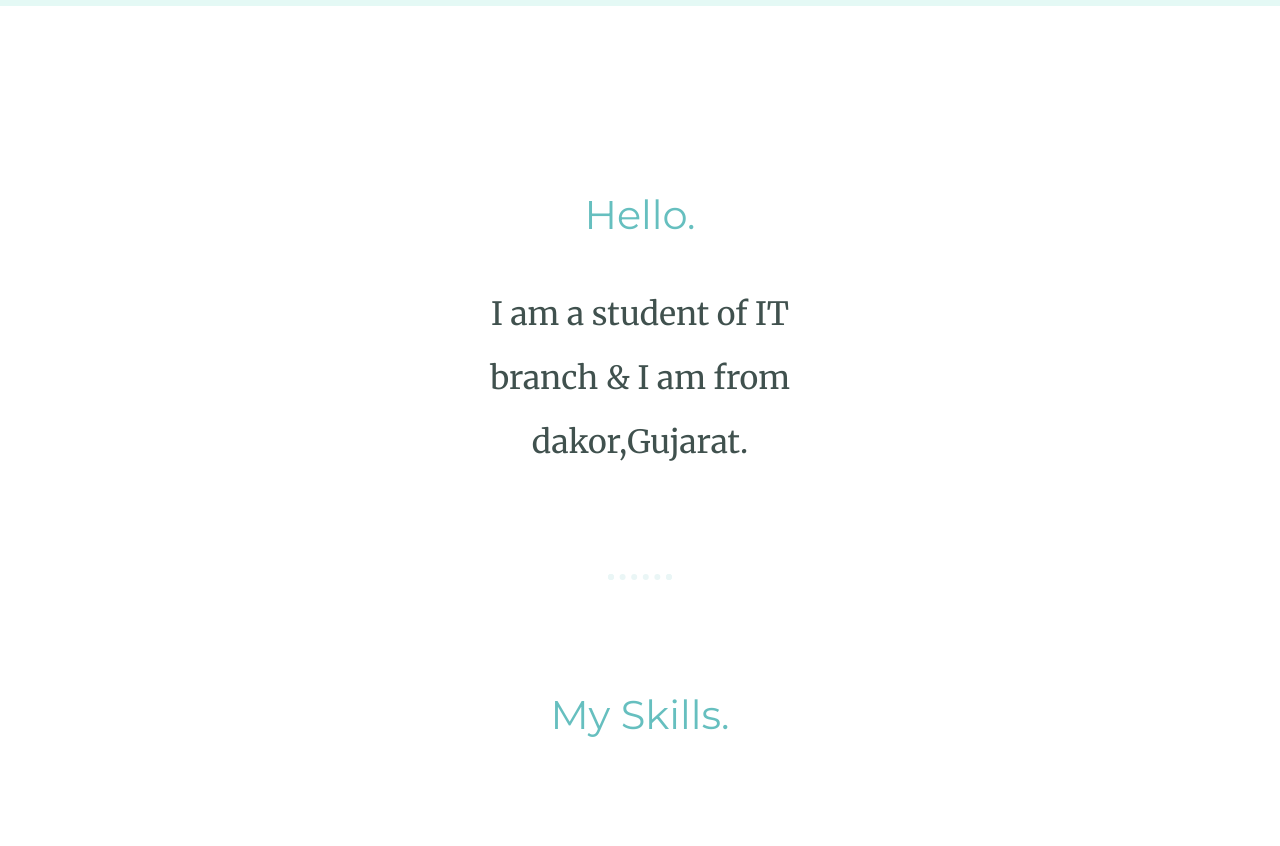
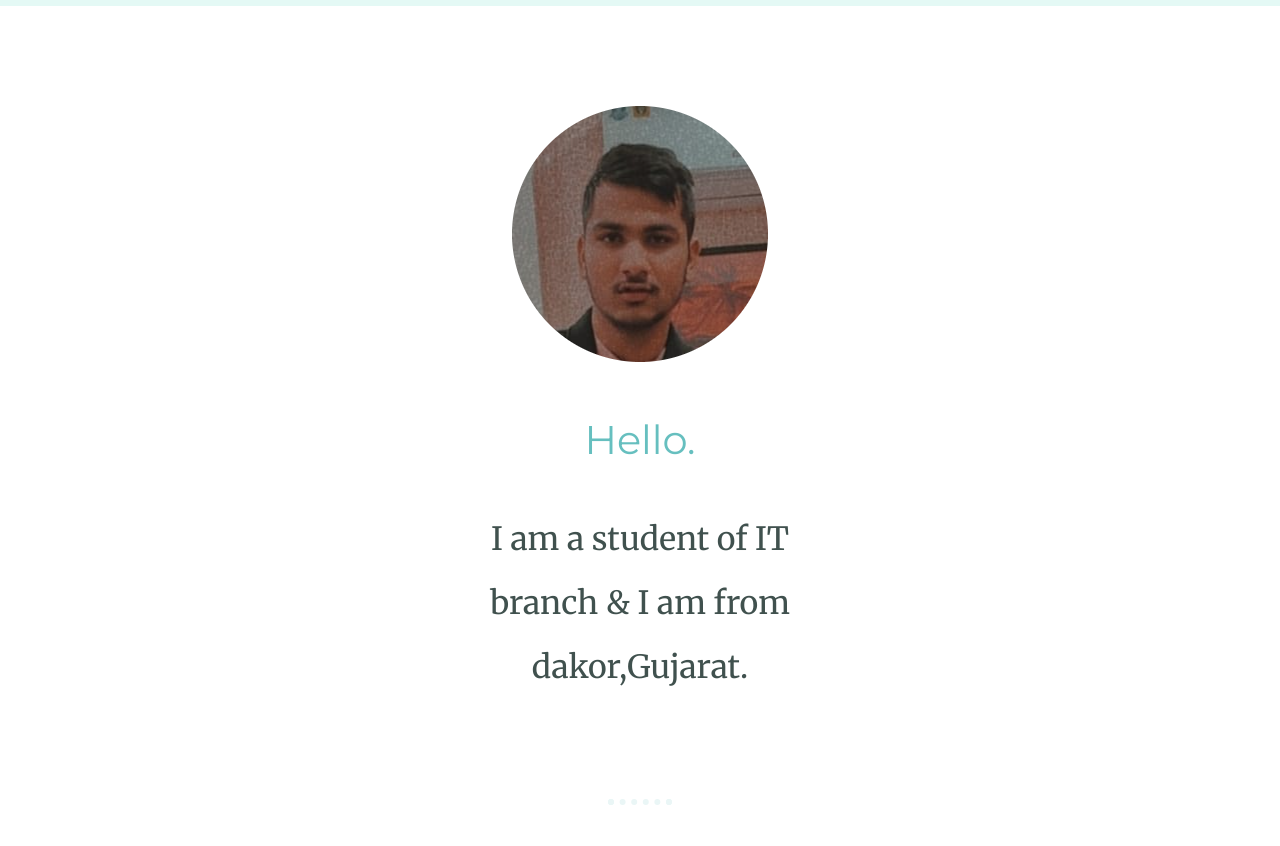
Before and after one commit to jayshah3110/cvv, a plain HTML site: page index.html in a window 1280 px wide. Shown: the part 936-1782 px from the top of the page. Drawn offline with Linux system fonts and the light colour scheme.

Commit message:
Update index.html

```diff
--- a/index.html
+++ b/index.html
@@ -19,7 +19,7 @@
 </div>
 <div class="middle-container">
   <div class="profile">
-    <img src="image\me.png" alt="">
+    <img src="me.png" alt="">
     <h2>Hello.</h2>
     <p class="intro">I am a student of IT branch & I am from dakor,Gujarat.</p>
   </div>
```
